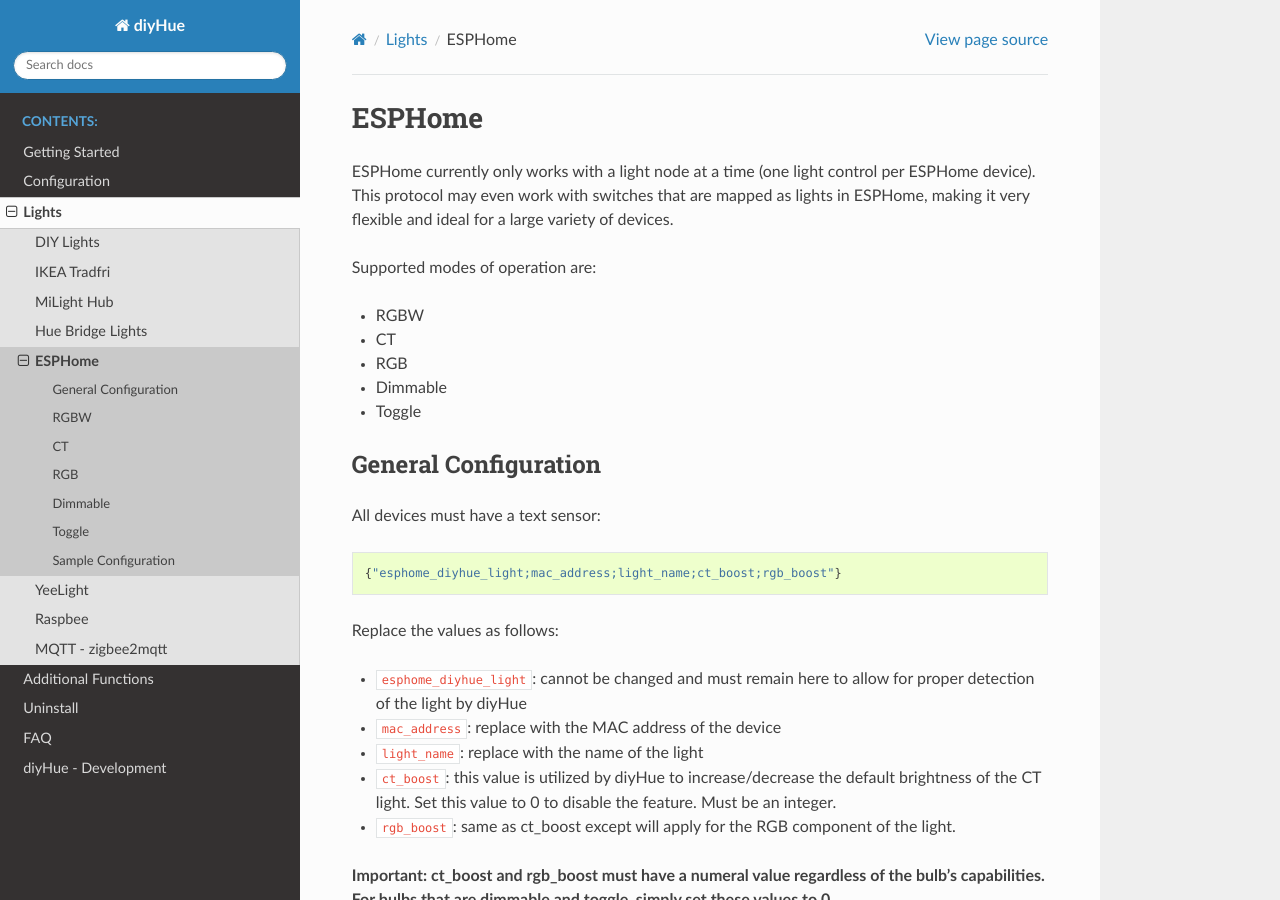
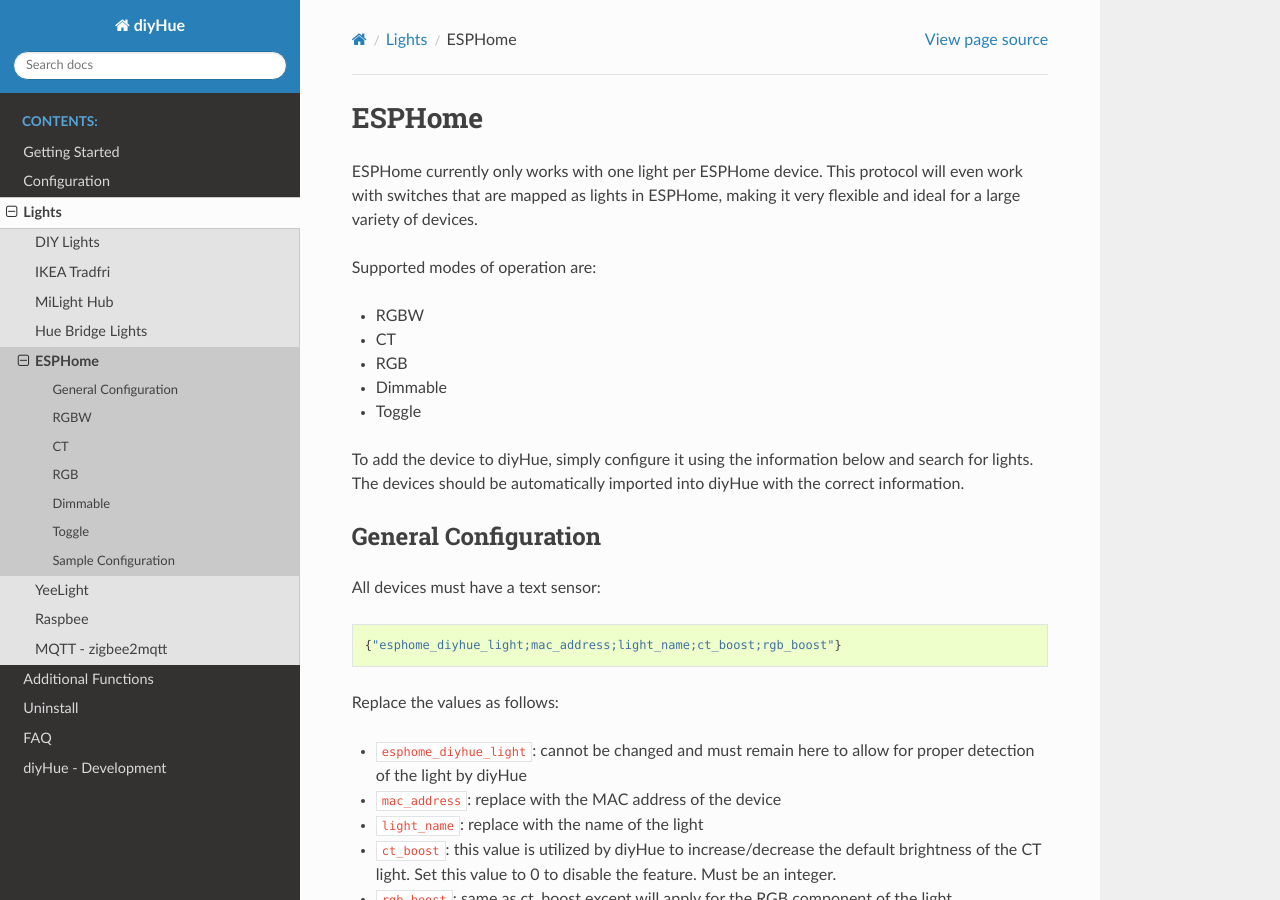
Before and after one commit to diyhue/ReadTheDocs, a Sphinx documentation site: the page built from source/lights/esphome.rst, in a window 1280 px wide and 900 px high. Built offline with Sphinx 7.4.7 and the Read the Docs theme 2.0.0, drawn with Linux system fonts in a browser that asks for light colours.

Commit message:
Fix some typos

```diff
--- a/source/lights/esphome.rst
+++ b/source/lights/esphome.rst
@@ -1,7 +1,7 @@
 ESPHome
 ========
 
-ESPHome currently only works with a light node at a time (one light control per ESPHome device). This protocol may even work with switches that are mapped as lights in ESPHome, making it very flexible and ideal for a large variety of devices.
+ESPHome currently only works with one light per ESPHome device. This protocol will even work with switches that are mapped as lights in ESPHome, making it very flexible and ideal for a large variety of devices.
 
 Supported modes of operation are:
 
@@ -10,6 +10,8 @@
 * RGB
 * Dimmable
 * Toggle
+
+To add the device to diyHue, simply configure it using the information below and search for lights. The devices should be automatically imported into diyHue with the correct information.
 
 General Configuration
 ---------
```
